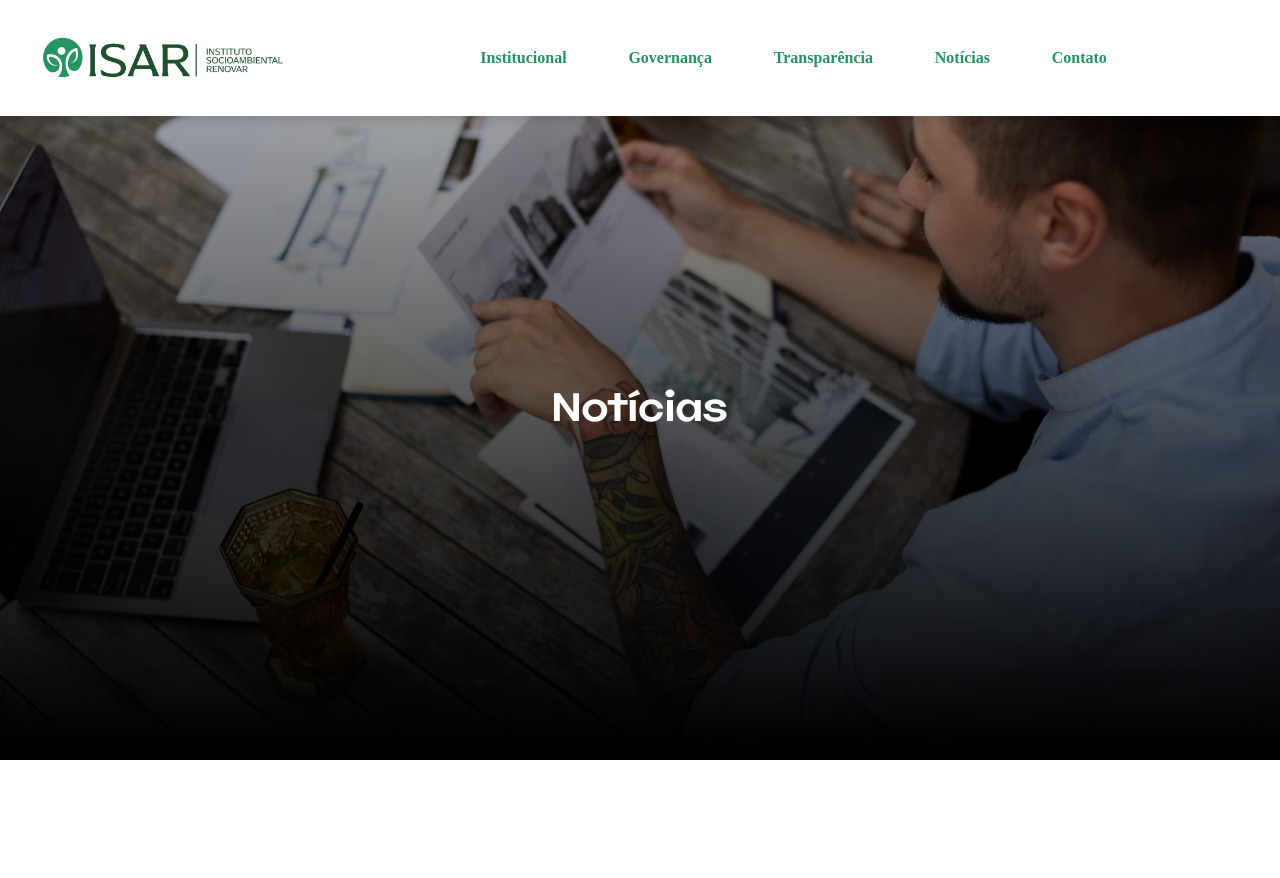
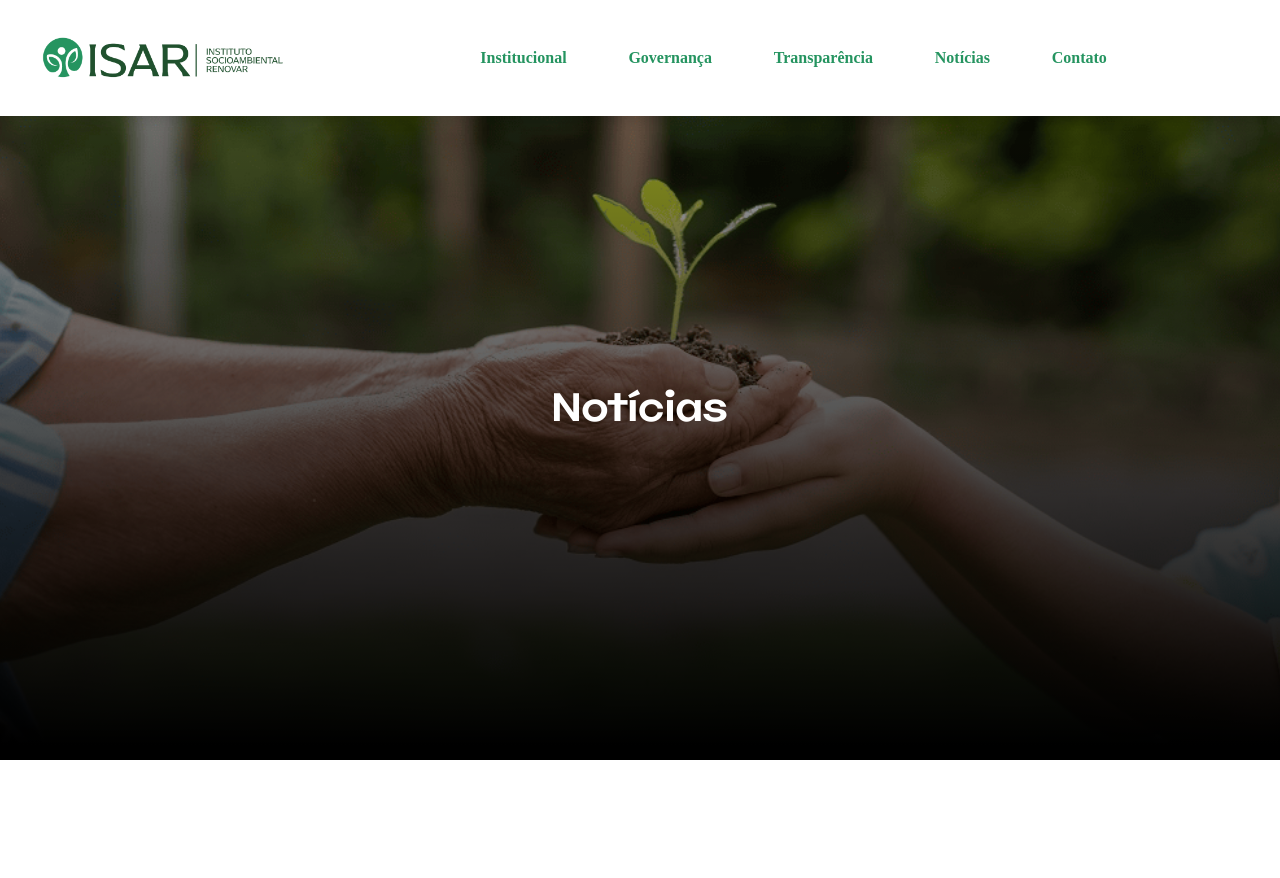
Before and after one commit to Gabriel-Avelino/Instituto-ISAR, a Django app: page /noticias in a window 1280 px wide. Shown: the top 878 px of the page. Run offline with Django 5.2, Linux system fonts and the light colour scheme; data that the repository does not hold is empty; some web fonts are replaced.

Commit message:
Ajustes de imagens

```diff
--- a/static/css/about.css
+++ b/static/css/about.css
@@ -1,5 +1,5 @@
 .section.introduction.about-banner{
-    background-image: linear-gradient(180deg, rgba(0, 0, 0, 0) -30%, #000000 98.04%), url(../img/about-banner.jpg);
+    background-image: linear-gradient(180deg, rgba(0, 0, 0, 0) -30%, #000000 98.04%), url(../img/about-banner.jpeg);
     background-size: cover;
 }
 
--- a/static/css/contato.css
+++ b/static/css/contato.css
@@ -1,5 +1,5 @@
 .contato-banner.section.introduction{
-    background-image: linear-gradient(180deg, rgba(0, 0, 0, 0) -30%, #000000 98.04%), url(../img/contato-banner.jpg);
+    background-image: linear-gradient(180deg, rgba(0, 0, 0, 0) -30%, #000000 98.04%), url(../img/contato-banner.png);
     background-size: cover;
 }
 
--- a/static/css/noticia.css
+++ b/static/css/noticia.css
@@ -1,5 +1,5 @@
 .noticias-banner.section.introduction{
-    background-image: linear-gradient(180deg, rgba(0, 0, 0, 0) -30%, #000000 98.04%), url(../img/noticias-banner.jpg);
+    background-image: linear-gradient(180deg, rgba(0, 0, 0, 0) -30%, #000000 98.04%), url(../img/noticias-banner.png);
     background-size: cover;
 }
 
--- a/static/css/noticias.css
+++ b/static/css/noticias.css
@@ -1,5 +1,5 @@
 .noticias-banner.section.introduction{
-    background-image: linear-gradient(180deg, rgba(0, 0, 0, 0) -30%, #000000 98.04%), url(../img/noticias-banner.jpg);
+    background-image: linear-gradient(180deg, rgba(0, 0, 0, 0) -30%, #000000 98.04%), url(../img/noticias-banner.png);
     background-size: cover;
 }
 
--- a/static/css/transparencia.css
+++ b/static/css/transparencia.css
@@ -1,5 +1,5 @@
 .transparencia-banner.section.introduction{
-    background-image: linear-gradient(180deg, rgba(0, 0, 0, 0) -30%, #000000 98.04%), url(../img/transparencia-banner.jpg);
+    background-image: linear-gradient(180deg, rgba(0, 0, 0, 0) -30%, #000000 98.04%), url(../img/transparencia-banner.png);
     background-size: cover;
 }
 
```
Also changed, not shown: static/img/Predios.jpg (deleted), static/img/Simbolo_amarelo.png (deleted), static/img/about-banner.jpeg (added), static/img/about-banner.jpg (deleted), static/img/contato-banner.jpg (deleted), static/img/contato-banner.png (added), static/img/imoveis-banner.jpg (deleted), static/img/imoveis.jpg (deleted), static/img/noticias-banner.jpg (deleted), static/img/noticias-banner.png (added), static/img/transparencia-banner.jpg (deleted), static/img/transparencia-banner.png (added).
